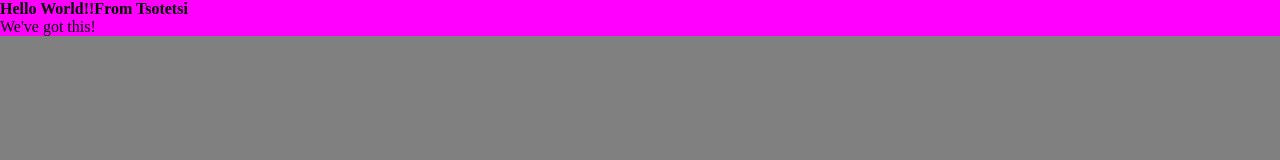
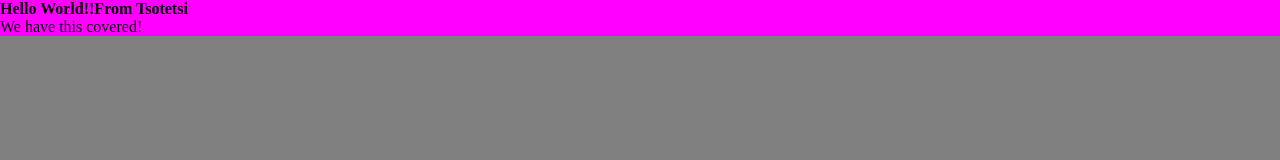
Before and after one commit to git-katalist/climb, a Next.js app: page / in a window 1280 px wide. Shown: the top 160 px of the page. Built offline with nearby package versions, Linux system fonts and the light colour scheme; a web font is replaced by a local one.

Commit message:
index.js changed

```diff
--- a/pages/index.js
+++ b/pages/index.js
@@ -2,7 +2,7 @@ export default function Home() {
   return (
     <div>
       <h4>Hello World!!From Tsotetsi</h4>
-      <p>We've got this!</p>
+      <p>We have this covered!</p>
     </div>
   );
 }
```
